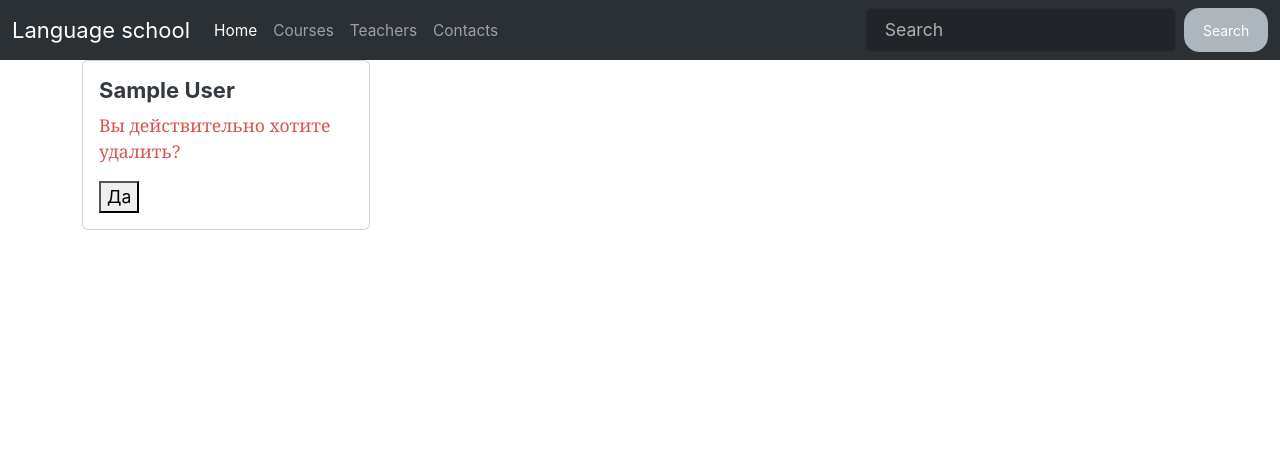
After one commit to veroneoriginal/english_shool, a Django app: page /courses/delete/1 in a window 1280 px wide. The commit adds this page. Shown: the top 470 px of the page. Run offline with Django 5.2, Linux system fonts and the light colour scheme; tables that the repository leaves empty hold one stand-in row (values such as "Sample post"); parts of the project's set-up code (start-up, migrations or seed data) failed here and were passed over; some libraries are stand-ins or nearby versions.

Commit message:
add delete options

```diff
--- /dev/null
+++ b/user_app/templates/user_app/courses_confirm_delete.html
@@ -0,0 +1,28 @@
+{% extends "base.html" %}
+{% block title %}
+    {{course.name}}
+{% endblock %}
+
+{% block body %}
+
+
+<div class="container">
+    <!-- Example row of columns -->
+    <div class="row">
+        <div class="col-lg-3">
+            <div class="card" style="width: 18rem;">
+                <div class="card-body">
+                    <h5 class="card-title">
+                        {{course.name}}
+                    </h5>
+                    <p class="card-text text-danger">Вы действительно хотите удалить?</p>
+                    <form method="post">
+                      {% csrf_token %}
+                      <button type="submit" class="btn-outline-light">Да</button>
+                    </form>
+                </div>
+            </div>
+        </div>
+    </div>
+</div>
+{% endblock %}
--- a/user_app/templates/user_app/courses_list.html
+++ b/user_app/templates/user_app/courses_list.html
@@ -23,6 +23,8 @@ Courses
                         <a href="{% url 'user_app:courses_detail' pk=course.pk %}" class="btn btn-primary">Подробнее</a>
                         <a href="{% url 'user_app:courses_update' pk=course.pk %}"
                            class="btn btn-dark">Редактировать</a>
+                        <a href="{% url 'user_app:courses_delete' pk=course.pk %}"
+                           class="btn btn-danger">Удалить</a>
 
                     </div>
                 </div>
@@ -31,7 +33,7 @@ Courses
         {% endfor %}
     </div>
     <p>
-        <a class="btn btn-danger" href="{% url 'user_app:courses_create' %}">Создать новый курс</a>
+        <a class="btn btn-success" href="{% url 'user_app:courses_create' %}">Создать новый курс</a>
     </p>
 </div>
 {% endblock %}
--- a/user_app/urls.py
+++ b/user_app/urls.py
@@ -9,4 +9,5 @@ urlpatterns = [
     path('courses/<int:pk>/', views.CoursesDetailView.as_view(), name='courses_detail'),
     path('courses/create/', views.CoursesCreateView.as_view(), name='courses_create'),
     path('courses/update/<int:pk>', views.CoursesUpdateView.as_view(), name='courses_update'),
+    path('courses/delete/<int:pk>', views.CoursesDeleteView.as_view(), name='courses_delete'),
 ]
--- a/user_app/views.py
+++ b/user_app/views.py
@@ -4,6 +4,7 @@ from django.views.generic import (
     DetailView,
     CreateView,
     UpdateView,
+    DeleteView,
 )
 from django.urls import reverse_lazy
 from user_app.models import Course
@@ -41,8 +42,17 @@ class CoursesCreateView(CreateView):
 
 
 class CoursesUpdateView(UpdateView):
-    """Представление страницы для обновления информации в карточке курса"""
+    """Представление страницы для обновления информации в моделе курса"""
 
     model = Course
     fields = "__all__"
     success_url = reverse_lazy('user_app:courses_list')
+
+
+class CoursesDeleteView(DeleteView):
+    """Представление страницы для удаления модели курса"""
+
+    model = Course
+    fields = "__all__"
+    template_name = 'user_app/courses_confirm_delete.html'
+    success_url = reverse_lazy('user_app:courses_list')
```
